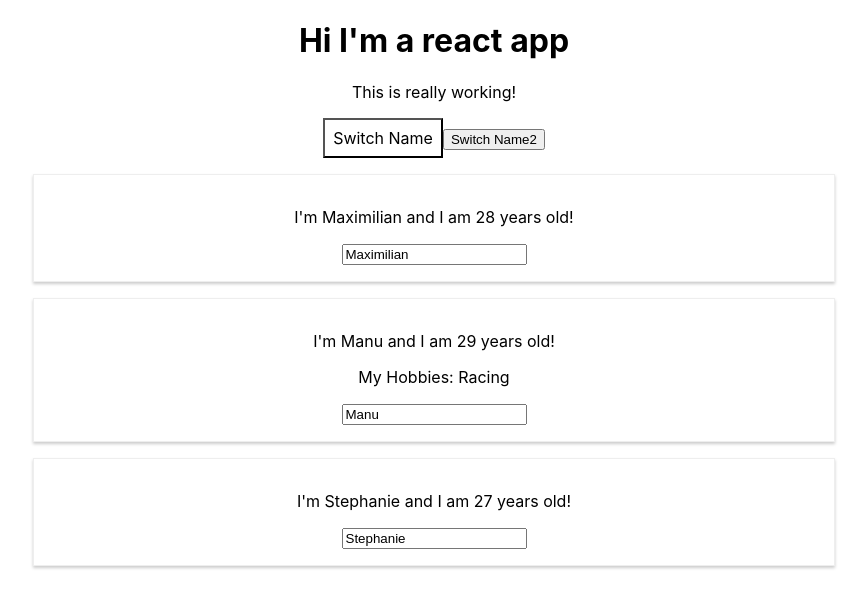
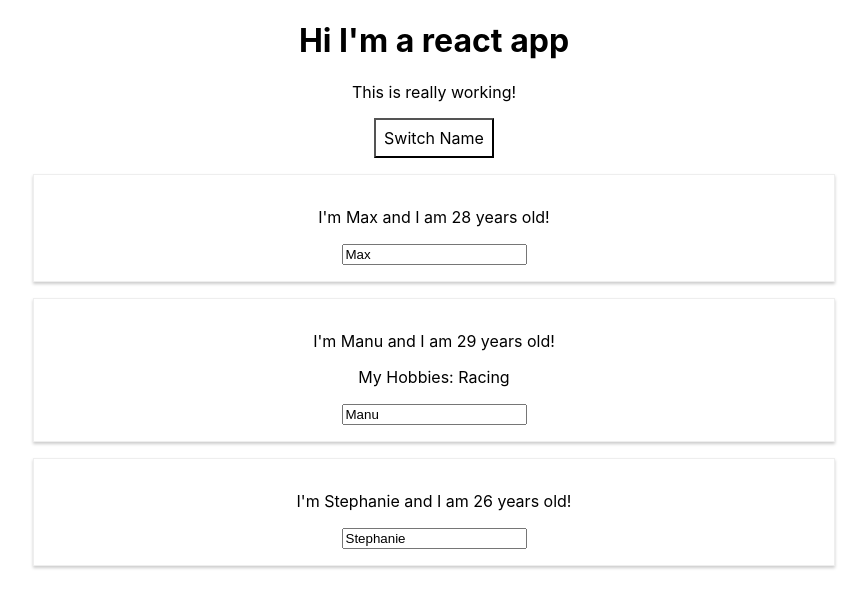
Before and after one commit to davieu/react-test, a React (Create React App) app: page / in a window 1280 px wide. Both pictures are taken after a click on the button "Switch Name". Shown: the top 608 px of the page, without its empty margins (206-1073 px from the left). Built offline with nearby package versions, Linux system fonts and the light colour scheme.

Commit message:
rendering conditionally

```diff
--- a/src/App.js
+++ b/src/App.js
@@ -10,7 +10,8 @@ class App extends Component {
       { name: 'Manu', age: 29 },
       { name: 'Stephanie', age: 26 }
     ],
-    otherState: 'some other value'
+    otherState: 'some other value',
+    showPersons: false
   }
 
   switchNameHandler = (newName) => {
@@ -35,6 +36,11 @@ class App extends Component {
     })
   }
 
+  togglePersonsHandler = () => {
+    const doesShow = this.state.showPersons;
+    this.setState({showPersons: !doesShow})
+  }
+
   render() {
 
     const style = {
@@ -52,17 +58,20 @@ class App extends Component {
 
         <button
           style={style}
-          onClick={this.switchNameHandler.bind(this, 'Maximilian')}>Switch Name
+          onClick={this.togglePersonsHandler}>Switch Name
         </button>
 
         {/* Alternative which executes an arrow function that does not use bind. It is a convenient syntax but can be inneficient. React can rerender certain things in the app too often. Using bind syntax is recomended since it is more efficient.*/}
-        <button onClick={() => this.switchNameHandler('Maximilian!!')}>Switch Name2</button>
+        {/* {<button onClick={() => this.switchNameHandler('Maximilian!!')}>Switch Name2</button>} */}
           {/*you can render them both ways. Bottom is for nesting stuff in between. props.children is how you get the elements within the opening and closing tags of the component */}
         {/*
         <Person name='Max' age='28'/>
         <Person name='Manu' age='29'><p>My Hobbies: Racing</p></Person>
         <Person name='Stephanie' age='26'><p>test: kayak</p></Person>
         */}
+        {
+          this.state.showPersons === true ?
+            <div>
               <Person
                 name={this.state.persons[0].name}
                 age={this.state.persons[0].age} />
@@ -76,6 +85,9 @@ class App extends Component {
               <Person
                 name={this.state.persons[2].name}
                 age={this.state.persons[2].age} />
+            </div> : null
+        }
+
       </div>
 
     );
--- a/src/Person/Person.js
+++ b/src/Person/Person.js
@@ -8,7 +8,7 @@ const person = (props) => {
             <p onClick={props.click} >I'm {props.name} and I am {props.age} years old!</p>
             {/*props.children - children is a reserved word. children refers to any elements within the opening and closing tags of the component*/}
             {props.children}
-            <input type="text" placeholder="Name Here" onChange={props.changed} Value={props.name} />
+            <input type="text" placeholder="Name Here" onChange={props.changed} value={props.name} />
         </div>
     )
 }
```
Lines whose indentation alone changed are shown as unchanged.
